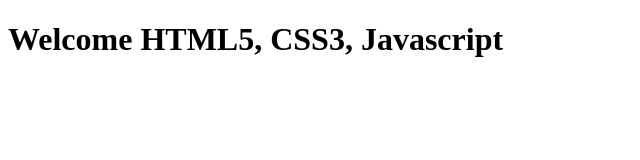
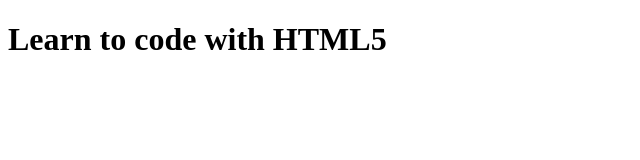
Before and after one commit to banbansolt/web1project, a plain HTML site: page 0306/01.html in a window 1280 px wide. Shown: the whole page, without its empty margins (0-640 px from the left). Drawn offline with Linux system fonts and the light colour scheme.

```diff
--- a/0306/01.html
+++ b/0306/01.html
@@ -6,6 +6,19 @@
     <title>Document</title>
 </head>
 <body>
-    <h1>Welcome HTML5, CSS3, Javascript</h1>
+    <h1 id="dynamic-content">Welcome HTML5, CSS3, Javascript</h1>
+    <script>
+        const messages = [
+            "Welcome HTML5, CSS3, Javascript",
+            "Learn to code with HTML5",
+            "Style your pages with CSS3",
+            "Enhance functionality with JavaScript"
+        ];
+        let index = 0;
+        setInterval(() => {
+            index = (index + 1) % messages.length;
+            document.getElementById("dynamic-content").innerText = messages[index];
+        }, 3000);
+    </script>
 </body>
 </html>
```
